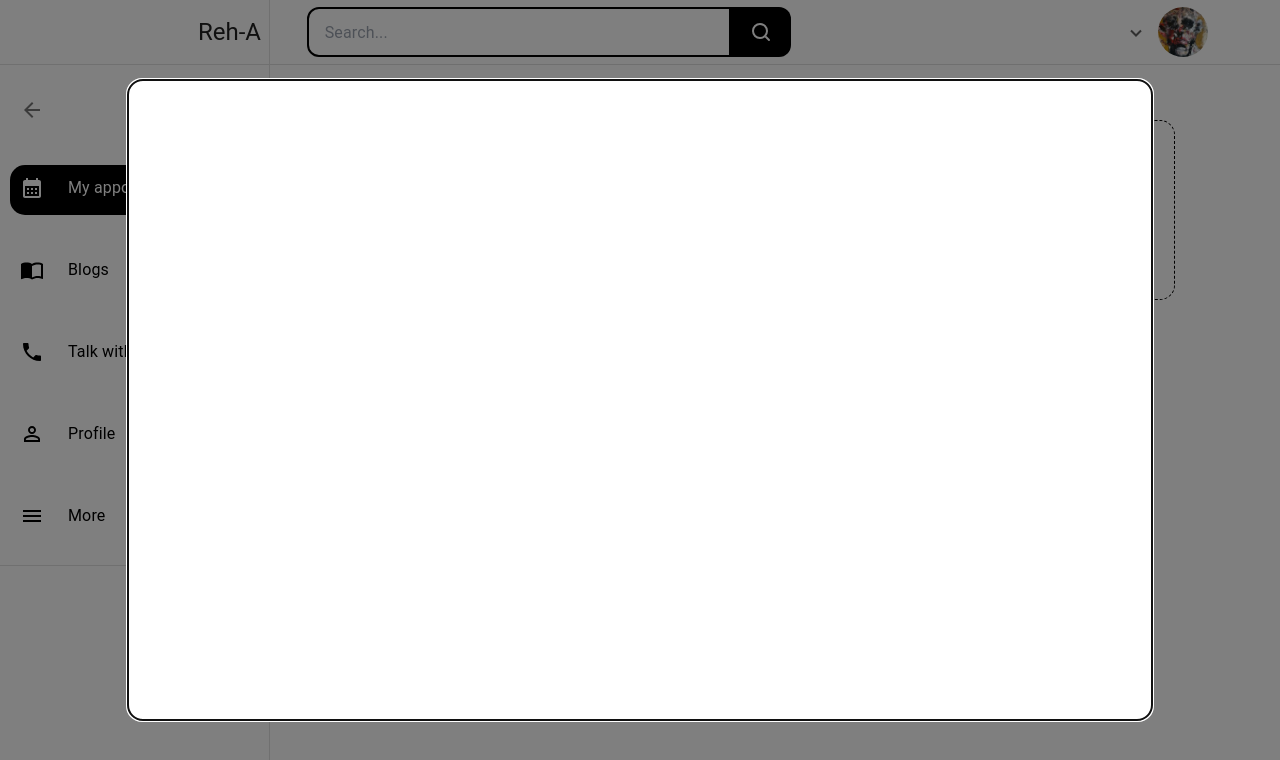
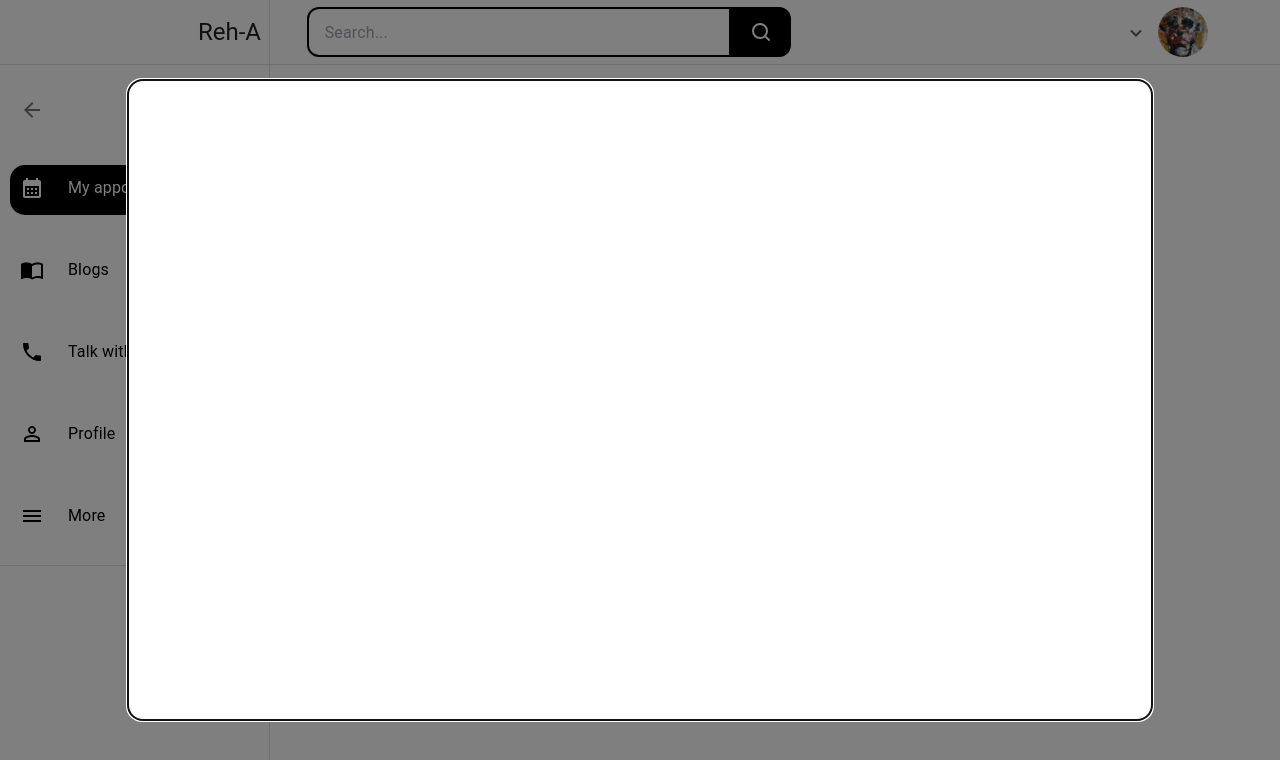
Before and after one commit to Vivekkharnotia/LibraryManagementSystem, a Next.js app: page /app in a window 1280 px wide. Both pictures are taken after a click on the element 446 px from the left and 210 px from the top of the page. Shown: the top 760 px of the page. Built offline with nearby package versions, Linux system fonts and the light colour scheme.

Commit message:
Appoinments section updated

```diff
--- /dev/null
+++ b/components/general/Appointments/AppointmentCard.tsx
@@ -0,0 +1,51 @@
+import { Modal } from '@mui/material';
+import React, {FC} from 'react'
+import Image from 'next/image';
+
+interface AppointmentCardProps {
+    number: number;
+    name: string;
+    time?: string;
+    date?: string;
+}
+
+const AppointmentCard:FC<AppointmentCardProps> = ({ number, name, time, date }) => {
+    const [open, setOpen] = React.useState(false);
+    const handleOpen = () => setOpen(true);
+    const handleClose = () => setOpen(false);
+
+    return (
+      <>
+        <div
+          className="flex flex-col w-[240px] h-[180px] border-[1px] border-[#000] rounded-[15px] cursor-pointer px-5 py-5 relative justify-items-start"
+          onClick={handleOpen}
+        >
+          <div>
+            <span className="text-[24px] mr-2">{number}.</span>
+            <span className="">{name}</span>
+          </div>
+          <div className="bg-[#000] h-[10px] w-full mb-3" />
+          <span className="font-medium mb-5">Time: {time || "12:00 am"}</span>
+          <span className="font-light">Appointment at: </span>
+          <span className="font-light">{date || "2nd of January, 2023"}</span>
+          <Image
+            src="/appointmentCardBg.svg"
+            alt="Three rows of three dots"
+            width={60}
+            height={60}
+            className="absolute bottom-5 right-5"
+          />
+        </div>
+        <Modal
+          open={open}
+          onClose={handleClose}
+          aria-labelledby="modal-modal-title"
+          aria-describedby="modal-modal-description"
+        >
+          <div className="absolute top-[50%] left-[50%] -translate-x-[50%] -translate-y-[50%] rounded-[15px] justify-center items-center h-[80vh] w-[80%] bg-[#fff] m-auto"></div>
+        </Modal>
+      </>
+    );
+  };
+
+export default AppointmentCard
--- a/components/general/Appointments/Appointments.jsx
+++ /dev/null
@@ -1,89 +0,0 @@
-import React from "react";
-import { BsPlus } from "react-icons/bs";
-import { Modal } from "@mui/material";
-
-const appointmentsData = [
-  { number: 1, name: "Dr. Piyush Goyel", time: "", date: "" },
-  { number: 2, name: "Dr. Piyush Goyel", time: "", date: "" },
-];
-
-const AppointmentCard = ({ number, name, time, date }) => {
-  const [open, setOpen] = React.useState(false);
-  const handleOpen = () => setOpen(true);
-  const handleClose = () => setOpen(false);
-
-  return (
-    <>
-      <div
-        className="flex flex-col w-[240px] h-[180px] border-[1px] border-[#000] rounded-[15px] cursor-pointer px-5 py-5 relative justify-self-center md:justify-self-auto"
-        onClick={handleOpen}
-      >
-        <div>
-          <span className="text-[24px] mr-2">{number}.</span>
-          <span className="">{name}</span>
-        </div>
-        <div className="bg-[#000] h-[10px] w-full mb-3" />
-        <span className="font-medium mb-5">Time: {time || "12:00 am"}</span>
-        <span className="font-light">Appointment at: </span>
-        <span className="font-light">{date || "2nd of January, 2023"}</span>
-        <img
-          src="/appointmentCardBg.svg"
-          alt="Three rows of three dots"
-          className="w-[60px] h-[60px] absolute bottom-5 right-5"
-        />
-      </div>
-      <Modal
-        open={open}
-        onClose={handleClose}
-        aria-labelledby="modal-modal-title"
-        aria-describedby="modal-modal-description"
-      >
-        <div className="absolute top-[50%] left-[50%] -translate-x-[50%] -translate-y-[50%] rounded-[15px] justify-center items-center h-[80vh] w-[80%] bg-[#fff] m-auto"></div>
-      </Modal>
-    </>
-  );
-};
-
-const NewAppointmentCard = () => {
-  const [newOpen, setNewOpen] = React.useState(false);
-  const handleNewOpen = () => setNewOpen(true);
-  const handleNewClose = () => setNewOpen(false);
-
-  return (
-    <>
-      <div
-        className="flex flex-row items-center justify-center max-w-[240px] h-[180px] border-[1px] border-dashed border-[#000] rounded-[15px] cursor-pointer justify-self-center w-full md:justify-self-auto"
-        onClick={handleNewOpen}
-      >
-        <BsPlus className="w-8 h-8" />
-      </div>
-      <Modal
-        open={newOpen}
-        onClose={handleNewClose}
-        aria-labelledby="modal-modal-title"
-        aria-describedby="modal-modal-description"
-      >
-        <div className="absolute top-[50%] left-[50%] -translate-x-[50%] -translate-y-[50%] rounded-[15px] justify-center items-center h-[80vh] w-[80%] bg-[#fff] m-auto"></div>
-      </Modal>
-    </>
-  );
-};
-
-const Appointments = () => {
-  return (
-    <div className="grid grid-cols-1 md:grid-cols-3 gap-4 text-[#000] px-8 py-8">
-      {appointmentsData?.map((appointment) => {
-        return (
-          <AppointmentCard
-            key={appointment.number}
-            name={appointment.name}
-            number={appointment.number}
-          />
-        );
-      })}
-      <NewAppointmentCard />
-    </div>
-  );
-};
-
-export default Appointments;
--- /dev/null
+++ b/components/general/Appointments/Appointments.tsx
@@ -0,0 +1,31 @@
+import React from "react";
+import AppointmentCard from "./AppointmentCard";
+import NewAppointmentCard from "./NewAppointmentCard";
+
+const appointmentsData = [
+  { number: 1, name: "Dr. Piyush Goyel", time: "", date: "" },
+  { number: 2, name: "Dr. Piyush Goyel", time: "", date: "" },
+  { number: 3, name: "Dr. Piyush Goyel", time: "", date: "" },
+  { number: 4, name: "Dr. Piyush Goyel", time: "", date: "" },
+];
+
+const Appointments = () => {
+  return (
+    <div
+      className={`flex flex-row flex-wrap justify-center md:justify-start gap-8 text-[#000] px-8 py-8`}
+    >
+      {appointmentsData?.map((appointment) => {
+        return (
+          <AppointmentCard
+            key={appointment.number}
+            name={appointment.name}
+            number={appointment.number}
+          />
+        );
+      })}
+      <NewAppointmentCard />
+    </div>
+  );
+};
+
+export default Appointments;
--- /dev/null
+++ b/components/general/Appointments/NewAppointmentCard.tsx
@@ -0,0 +1,41 @@
+import { Modal } from '@mui/material';
+import React from 'react'
+import { BsPlus } from 'react-icons/bs';
+import useDevice from 'utils/useDevice';
+
+const NewAppointmentCard = () => {
+    const [newOpen, setNewOpen] = React.useState(false);
+    const handleNewOpen = () => setNewOpen(true);
+    const handleNewClose = () => setNewOpen(false);
+    const { isMobile } = useDevice();
+
+    return (
+      <>
+        {isMobile ? (
+          <div
+            className="fixed right-[24px] bottom-[72px] z-50 rounded-full bg-[#000] text-[#FFF] p-3"
+            onClick={handleNewOpen}
+          >
+            <BsPlus className="w-8 h-8" />
+          </div>
+        ) : (
+          <div
+            className="flex flex-row items-center justify-center max-w-[240px] h-[180px] border-[1px] border-dashed border-[#000] rounded-[15px] cursor-pointer justify-self-center w-full md:justify-self-auto"
+            onClick={handleNewOpen}
+          >
+            <BsPlus className="w-8 h-8" />
+          </div>
+        )}
+        <Modal
+          open={newOpen}
+          onClose={handleNewClose}
+          aria-labelledby="modal-modal-title"
+          aria-describedby="modal-modal-description"
+        >
+          <div className="absolute top-[50%] left-[50%] -translate-x-[50%] -translate-y-[50%] rounded-[15px] justify-center items-center h-[80vh] w-[80%] bg-[#fff] m-auto"></div>
+        </Modal>
+      </>
+    );
+  };
+
+export default NewAppointmentCard
```
